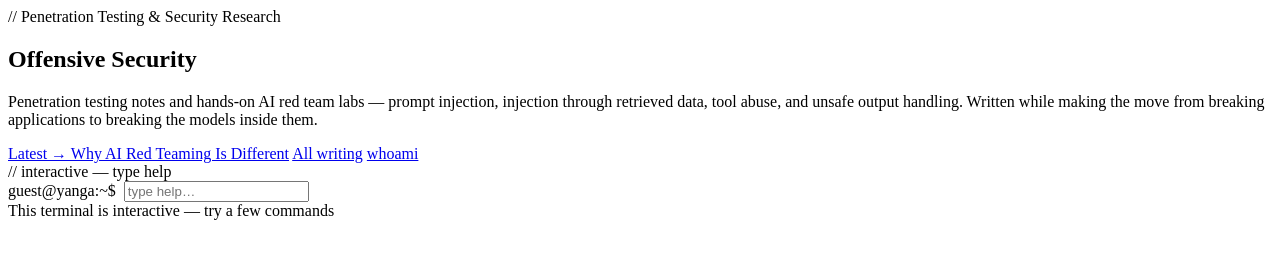
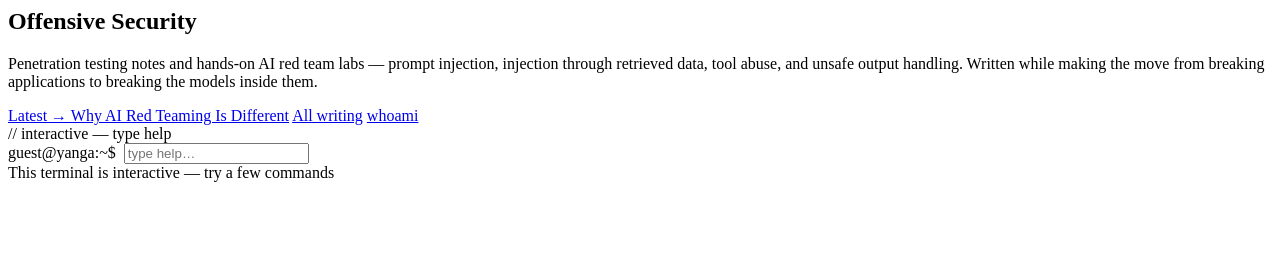
Before and after one commit to r3sup3r/r3sup3r.github.io, a website: page src/index.html in a window 1280 px wide. Drawn offline with Linux system fonts and the light colour scheme.

Commit message:
Drop the hero subtitle line

```diff
--- a/src/index.html
+++ b/src/index.html
@@ -12,7 +12,6 @@
     <!-- MAIN CONTENT -->
     <div class="home-main">
       <section class="hero">
-        <div class="hero-subtitle">// Penetration Testing &amp; Security Research</div>
         <h1><span class="flag-green">Offensive</span> <span class="flag-red">Security</span></h1>
         <p class="hero-lede">Penetration testing notes and hands-on AI red team labs &mdash; prompt injection, injection through retrieved data, tool abuse, and unsafe output handling. Written while making the move from breaking applications to breaking the models inside them.</p>
         <div class="hero-tags">
```
